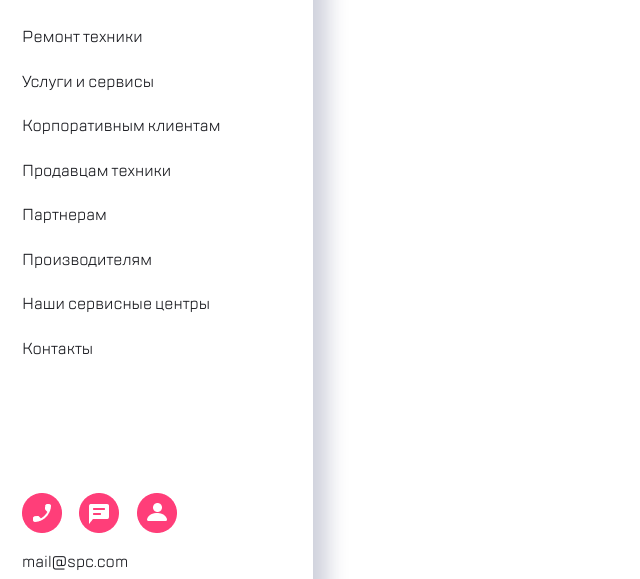
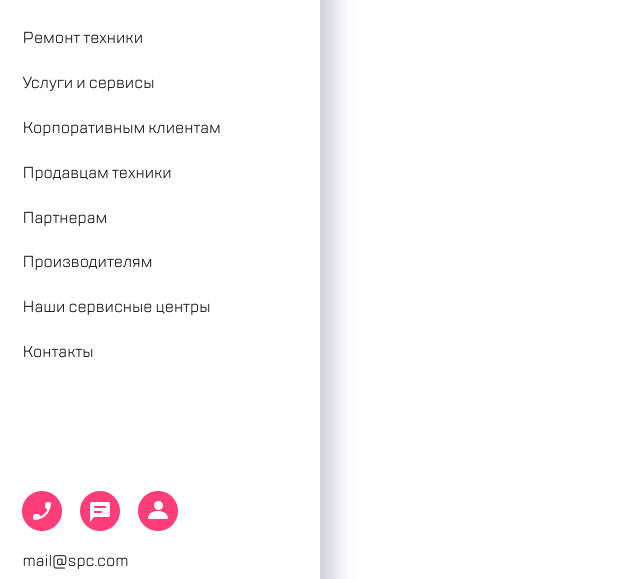
Before and after one commit to volodyabananiev/layout2, a plain HTML site: page index.html in a window 1280 px wide. Shown: the part 90-669 px from the top of the page, without its empty margins (0-640 px from the left). Drawn offline with Linux system fonts and the light colour scheme.

Commit message:
Add files via upload

```diff
--- a/style.css
+++ b/style.css
@@ -1,7 +1,7 @@
 @font-face {
   font-family: "TT Lakes";
   font-style: normal;
-  font-weight: 400;
+  font-weight: 500;
   src: url("./fonts/TTLakes/TTLakes-Regular.woff") format("woff");
 }
 
@@ -13,7 +13,7 @@
 }
 
 .menu-page {
-  position: fixed;
+  position: relative;
   top: 0;
   left: 0;
   display: flex;
@@ -21,12 +21,12 @@
   margin: 0;
   padding: 0;
   max-width: 320px;
-  height: 100vh;
+  min-height: 100vh;
   box-shadow: -5px 0 20px 20px #0e185033;
   font-family: "TT Lakes";
   font-style: normal;
-  font-weight: 400;
-  overflow: auto;
+  font-weight: 500;
+  overflow-y: auto;
 }
 
 .header {
```
